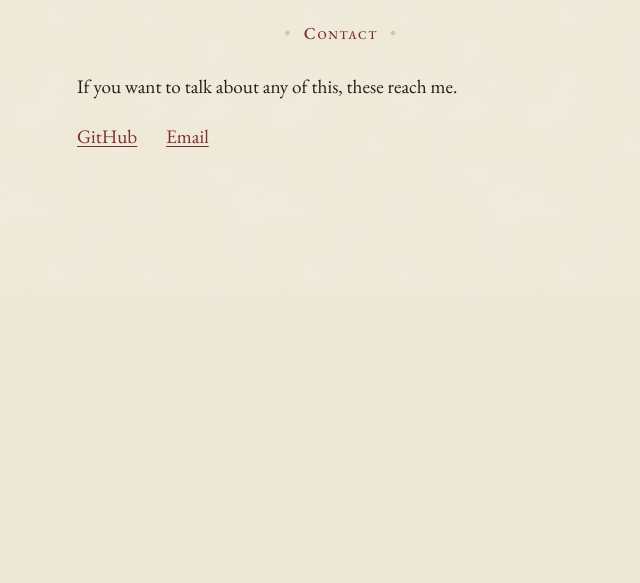
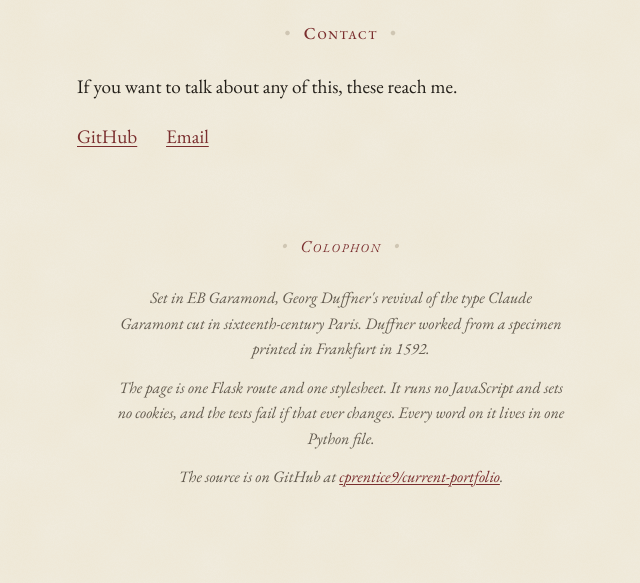
Before and after one commit to cprentice9/current-portfolio, a Flask app: page / in a window 1280 px wide. Shown: the part 5551-6134 px from the top of the page, without its empty margins (299-939 px from the left). Before the commit the page ends 5698 px from the top, so only its background shows below. Run offline with Flask 3, Linux system fonts and the light colour scheme.

Commit message:
Add a colophon to the end of the page
It names the typeface, says the page runs no JavaScript and sets no cookies, and links to the source. A test fails if either claim stops being true.

```diff
--- a/app.py
+++ b/app.py
@@ -35,6 +35,8 @@ def create_app():
             not_included=content.NOT_INCLUDED,
             process=content.PROCESS,
             faq=content.FAQ,
+            colophon=content.COLOPHON,
+            source=content.SOURCE,
             links=content.LINKS,
         )
 
--- a/content.py
+++ b/content.py
@@ -188,6 +188,17 @@ FAQ = [
      "me. I read and test every change before it reaches your site."),
 ]
 
+COLOPHON = [
+    "Set in EB Garamond, Georg Duffner's revival of the type Claude Garamont "
+    "cut in sixteenth-century Paris. Duffner worked from a specimen printed "
+    "in Frankfurt in 1592.",
+    "The page is one Flask route and one stylesheet. It runs no JavaScript "
+    "and sets no cookies, and the tests fail if that ever changes. Every word "
+    "on it lives in one Python file.",
+]
+
+SOURCE = "https://github.com/cprentice9/current-portfolio"
+
 LINKS = [
     ("GitHub", "https://github.com/cprentice9"),
     ("Email", "mailto:" + EMAIL),
--- a/static/page.css
+++ b/static/page.css
@@ -152,6 +152,11 @@ p + p { text-indent: 1.6em; margin-top: -0.6em; }
 .faq dt:first-child { margin-top: 0; }
 .faq dd { margin: 0; }
 
+/* A book's closing note on how it was made: small, centered, set apart. */
+.colophon { margin-top: 5rem; text-align: center; font-size: 1rem; font-style: italic; color: var(--ink-soft); }
+.colophon p { max-width: 28rem; margin: 0 auto 0.8rem; }
+.colophon p + p { text-indent: 0; margin-top: 0; }
+
 .links { list-style: none; padding: 0; margin: 0; display: flex; gap: 1.8rem; }
 
 @media (max-width: 600px) {
--- a/templates/index.html
+++ b/templates/index.html
@@ -80,6 +80,12 @@
     </ul>
   </section>
 
+  <footer class="colophon">
+    <h2>Colophon</h2>
+    {% for para in colophon %}<p>{{ para }}</p>{% endfor %}
+    <p>The source is on GitHub at <a href="{{ source }}">{{ source.replace('https://github.com/', '') }}</a>.</p>
+  </footer>
+
 </main>
 </body>
 </html>
```
Also changed, not shown: tests/test_app.py (+10 -0 lines).
